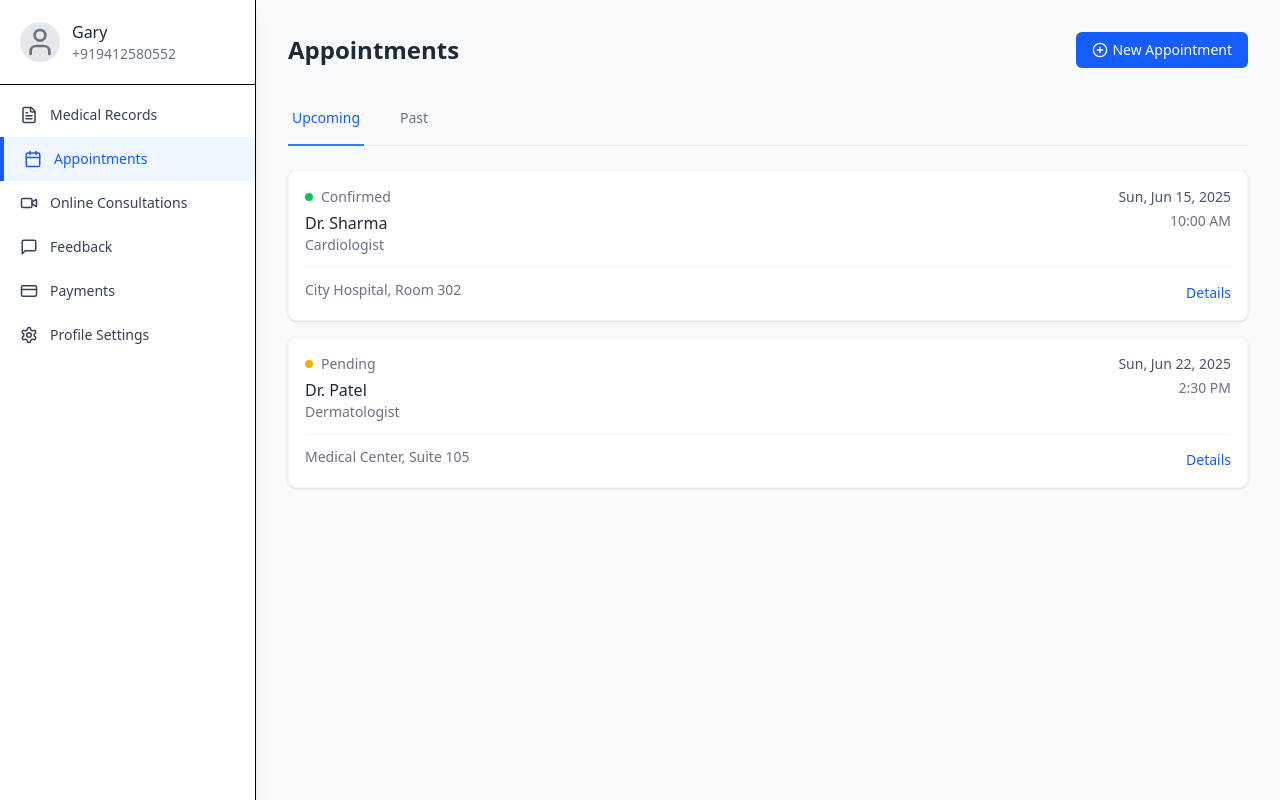
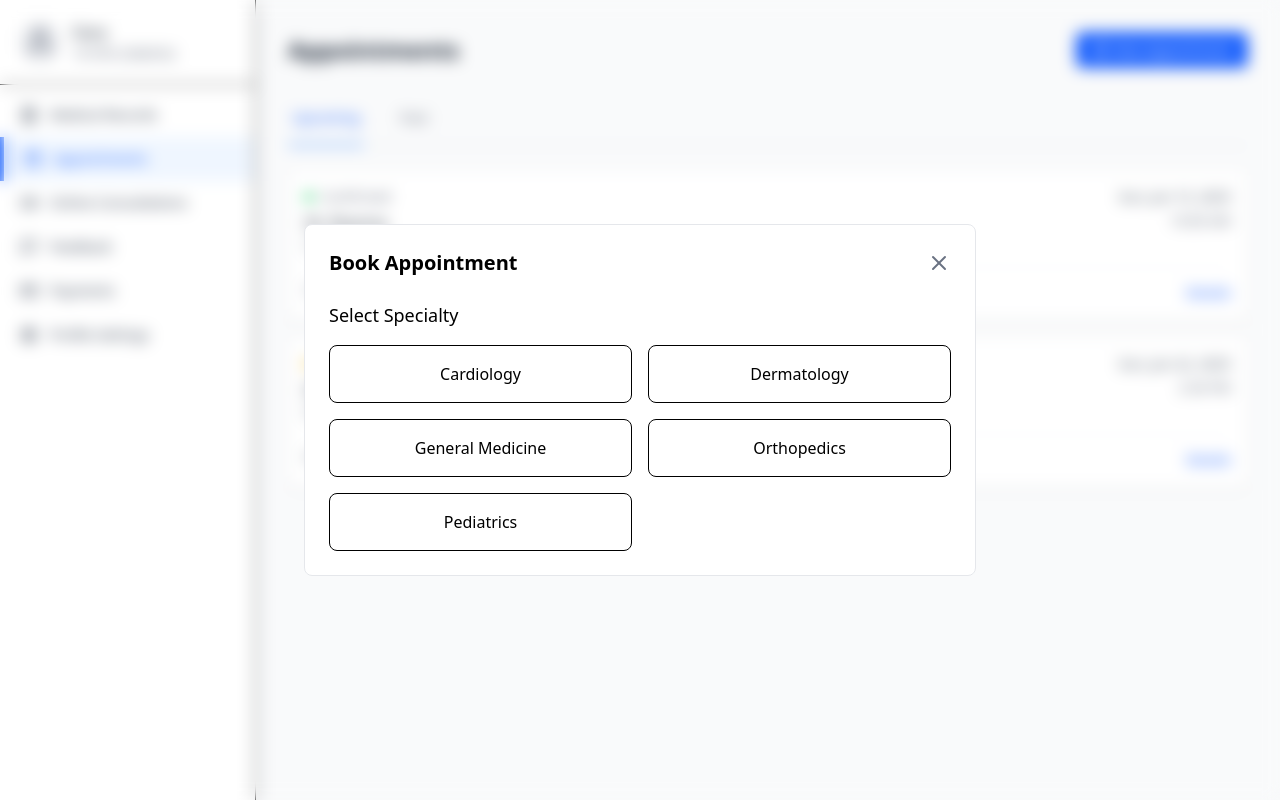
Before and after one commit to Garv0504/TeleHealth, a React (Vite) app in the folder Frontend/: page /patient-dashboard/appointments in a window 1280 px wide. Both pictures are taken after a click on the button "New Appointment". Built offline with nearby package versions, Linux system fonts and the light colour scheme.

Commit message:
Configuring Appointment Section

```diff
--- a/Frontend/src/Components/PatientDashboard/pages/Appointments.jsx
+++ b/Frontend/src/Components/PatientDashboard/pages/Appointments.jsx
@@ -1,45 +1,284 @@
-import React, { useState } from 'react';
-import { Calendar, PlusCircle } from 'lucide-react';
-import { appointments } from '../../../data/patientData'; // Assuming you have a payments data file
+import React, { useState } from "react";
+import { Calendar, PlusCircle, X, Clock, CreditCard } from "lucide-react";
+import { appointments } from "../../../data/patientData";
+
+const specialties = [
+	{ id: 1, name: "Cardiology" },
+	{ id: 2, name: "Dermatology" },
+	{ id: 3, name: "General Medicine" },
+	{ id: 4, name: "Orthopedics" },
+	{ id: 5, name: "Pediatrics" },
+];
+
+const doctors = {
+	"Cardiology": [
+		{ id: 1, name: "Dr. Sharma", experience: "15 years", rating: 4.8, fee: 75 },
+		{ id: 2, name: "Dr. Patel", experience: "12 years", rating: 4.6, fee: 70 },
+	],
+	"Dermatology": [
+		{ id: 3, name: "Dr. Singh", experience: "10 years", rating: 4.7, fee: 65 },
+		{ id: 4, name: "Dr. Kumar", experience: "8 years", rating: 4.5, fee: 60 },
+	],
+	"General Medicine": [
+		{ id: 5, name: "Dr. Gupta", experience: "20 years", rating: 4.9, fee: 80 },
+		{ id: 6, name: "Dr. Verma", experience: "14 years", rating: 4.7, fee: 70 },
+	],
+};
+
+const generateTimeSlots = () => {
+	const slots = [];
+	const days = 7;
+	const today = new Date();
+
+	for (let i = 0; i < days; i++) {
+		const date = new Date(today);
+		date.setDate(today.getDate() + i);
+
+		const daySlots = [];
+		for (let hour = 9; hour < 17; hour++) {
+			daySlots.push({
+				time: `${hour}:00`,
+				available: Math.random() > 0.3,
+			});
+		}
+
+		slots.push({
+			date: date.toLocaleDateString("en-US", {
+				weekday: "short",
+				month: "short",
+				day: "numeric",
+			}),
+			slots: daySlots,
+		});
+	}
+	return slots;
+};
 
 const Appointments = () => {
-  const [activeTab, setActiveTab] = useState('upcoming');
+	const [activeTab, setActiveTab] = useState("upcoming");
+	const [showBooking, setShowBooking] = useState(false);
+	const [bookingStep, setBookingStep] = useState(1);
+	const [selectedSpecialty, setSelectedSpecialty] = useState("");
+	const [selectedDoctor, setSelectedDoctor] = useState(null);
+	const [selectedSlot, setSelectedSlot] = useState(null);
+	const [timeSlots, setTimeSlots] = useState([]);
 
 	const currentDate = new Date();
 
-  const upcomingAppointments = appointments.filter(
-    app => new Date(app.date) >= currentDate
-  ).sort((a, b) => new Date(a.date) - new Date(b.date));
+	const upcomingAppointments = appointments
+		.filter((app) => new Date(app.date) >= currentDate)
+		.sort((a, b) => new Date(a.date) - new Date(b.date));
 
-  const pastAppointments = appointments.filter(
-    app => new Date(app.date) < currentDate
-  ).sort((a, b) => new Date(b.date) - new Date(a.date));
+	const pastAppointments = appointments
+		.filter((app) => new Date(app.date) < currentDate)
+		.sort((a, b) => new Date(b.date) - new Date(a.date));
+
+	const handleSpecialtySelect = (specialty) => {
+		setSelectedSpecialty(specialty);
+		setBookingStep(2);
+	};
+
+	const handleDoctorSelect = (doctor) => {
+		setSelectedDoctor(doctor);
+		setTimeSlots(generateTimeSlots());
+		setBookingStep(3);
+	};
+
+	const handleSlotSelect = (date, time) => {
+		setSelectedSlot({ date, time });
+		setBookingStep(4);
+	};
+
+	const handlePayment = () => {
+		alert("Payment successful! Appointment booked.");
+		setShowBooking(false);
+		setBookingStep(1);
+		setSelectedSpecialty("");
+		setSelectedDoctor(null);
+		setSelectedSlot(null);
+	};
+
+	const BookingModal = () => (
+		<div className="fixed inset-0 backdrop-blur-sm flex items-center justify-center z-50">
+			<div className="bg-white border border-[#E5E7EB] rounded-lg p-6 max-w-2xl w-full mx-4 max-h-[90vh] overflow-y-auto">
+				<div className="flex justify-between items-center mb-6">
+					<h2 className="text-xl font-semibold">Book Appointment</h2>
+					<button
+						onClick={() => setShowBooking(false)}
+						className="text-gray-500 hover:text-gray-700"
+					>
+						<X size={24} />
+					</button>
+				</div>
+
+				{bookingStep === 1 && (
+					<div>
+						<h3 className="text-lg font-medium mb-4">Select Specialty</h3>
+						<div className="grid grid-cols-1 sm:grid-cols-2 gap-4">
+							{specialties.map((specialty) => (
+								<button
+									key={specialty.id}
+									onClick={() => handleSpecialtySelect(specialty.name)}
+									className="p-4 border rounded-lg hover:border-blue-500 hover:bg-blue-50 transition-colors"
+								>
+									{specialty.name}
+								</button>
+							))}
+						</div>
+					</div>
+				)}
+
+				{bookingStep === 2 && doctors[selectedSpecialty] && (
+					<div>
+						<h3 className="text-lg font-medium mb-4">Select Doctor</h3>
+						<div className="space-y-4">
+							{doctors[selectedSpecialty].map((doctor) => (
+								<button
+									key={doctor.id}
+									onClick={() => handleDoctorSelect(doctor)}
+									className="w-full p-4 border rounded-lg hover:border-blue-500 hover:bg-blue-50 transition-colors text-left"
+								>
+									<div className="flex justify-between items-start">
+										<div>
+											<h4 className="font-medium">{doctor.name}</h4>
+											<p className="text-sm text-gray-500">
+												Experience: {doctor.experience}
+											</p>
+										</div>
+										<div className="text-right">
+											<div className="text-sm font-medium">${doctor.fee}</div>
+											<div className="text-sm text-gray-500">
+												Rating: {doctor.rating}/5
+											</div>
+										</div>
+									</div>
+								</button>
+							))}
+						</div>
+					</div>
+				)}
+
+				{bookingStep === 3 && (
+					<div>
+						<h3 className="text-lg font-medium mb-4">Select Time Slot</h3>
+						<div className="space-y-4">
+							{timeSlots.map((day, index) => (
+								<div key={index} className="border rounded-lg p-4">
+									<h4 className="font-medium mb-2">{day.date}</h4>
+									<div className="grid grid-cols-3 sm:grid-cols-4 gap-2">
+										{day.slots.map((slot, slotIndex) => (
+											<button
+												key={slotIndex}
+												disabled={!slot.available}
+												onClick={() => handleSlotSelect(day.date, slot.time)}
+												className={`p-2 rounded text-sm ${
+													slot.available
+														? "bg-blue-50 hover:bg-blue-100 text-blue-700"
+														: "bg-gray-100 text-gray-400 cursor-not-allowed"
+												}`}
+											>
+												<Clock size={14} className="inline mr-1" />
+												{slot.time}
+											</button>
+										))}
+									</div>
+								</div>
+							))}
+						</div>
+					</div>
+				)}
+
+				{bookingStep === 4 && (
+					<div>
+						<h3 className="text-lg font-medium mb-4">Confirm & Pay</h3>
+						<div className="bg-gray-50 p-4 rounded-lg mb-4">
+							<div className="space-y-2">
+								<p>
+									<span className="font-medium">Doctor:</span>{" "}
+									{selectedDoctor.name}
+								</p>
+								<p>
+									<span className="font-medium">Specialty:</span>{" "}
+									{selectedSpecialty}
+								</p>
+								<p>
+									<span className="font-medium">Date:</span> {selectedSlot.date}
+								</p>
+								<p>
+									<span className="font-medium">Time:</span> {selectedSlot.time}
+								</p>
+								<p>
+									<span className="font-medium">Fee:</span> $
+									{selectedDoctor.fee}
+								</p>
+							</div>
+						</div>
+						<button
+							onClick={handlePayment}
+							className="w-full bg-blue-600 text-white py-3 rounded-lg hover:bg-blue-700 transition-colors flex items-center justify-center"
+						>
+							<CreditCard size={18} className="mr-2" />
+							Pay ${selectedDoctor.fee}
+						</button>
+					</div>
+				)}
+			</div>
+		</div>
+	);
 
 	const formatDate = (dateString) => {
-    const options = { weekday: 'short', month: 'short', day: 'numeric', year: 'numeric' };
-    return new Date(dateString).toLocaleDateString('en-US', options);
+		const options = {
+			weekday: "short",
+			month: "short",
+			day: "numeric",
+			year: "numeric",
+		};
+		return new Date(dateString).toLocaleDateString("en-US", options);
 	};
 
 	const renderAppointments = (appointmentsList) => {
+		if (appointmentsList.length === 0) {
+			return (
+				<EmptyState
+					title={`No ${activeTab} Appointments`}
+					icon={Calendar}
+					message={`You don't have any ${activeTab} appointments`}
+				/>
+			);
+		}
 
 		return (
 			<div className="space-y-4">
 				{appointmentsList.map((appointment) => (
-          <div key={appointment.id} className="p-4 bg-white rounded-lg shadow-sm border border-gray-100 hover:shadow-md transition-shadow">
+					<div
+						key={appointment.id}
+						className="p-4 bg-white rounded-lg shadow-sm border border-gray-100 hover:shadow-md transition-shadow"
+					>
 						<div className="flex items-start justify-between">
 							<div>
 								<div className="flex items-center">
-                  <div className={`w-2 h-2 rounded-full mr-2 ${
-                    appointment.status === 'confirmed' ? 'bg-green-500' :
-                    appointment.status === 'pending' ? 'bg-yellow-500' : 'bg-gray-400'
-                  }`}></div>
-                  <span className="text-sm font-medium text-gray-500 capitalize">{appointment.status}</span>
+									<div
+										className={`w-2 h-2 rounded-full mr-2 ${
+											appointment.status === "confirmed"
+												? "bg-green-500"
+												: appointment.status === "pending"
+												? "bg-yellow-500"
+												: "bg-gray-400"
+										}`}
+									></div>
+									<span className="text-sm font-medium text-gray-500 capitalize">
+										{appointment.status}
+									</span>
 								</div>
-                <h3 className="font-medium text-gray-800 mt-1">{appointment.doctor}</h3>
+								<h3 className="font-medium text-gray-800 mt-1">
+									{appointment.doctor}
+								</h3>
 								<p className="text-sm text-gray-500">{appointment.specialty}</p>
 							</div>
 							<div className="text-right">
-                <p className="text-sm font-medium text-gray-600">{formatDate(appointment.date)}</p>
+								<p className="text-sm font-medium text-gray-600">
+									{formatDate(appointment.date)}
+								</p>
 								<p className="text-sm text-gray-500 mt-1">{appointment.time}</p>
 							</div>
 						</div>
@@ -48,7 +287,9 @@ const Appointments = () => {
 								<span>{appointment.location}</span>
 							</div>
 							<div>
-                <button className="text-sm text-blue-600 hover:text-blue-800">Details</button>
+								<button className="text-sm text-blue-600 hover:text-blue-800">
+									Details
+								</button>
 							</div>
 						</div>
 					</div>
@@ -61,7 +302,10 @@ const Appointments = () => {
 		<div>
 			<div className="flex justify-between items-center mb-6">
 				<h1 className="text-2xl font-semibold text-gray-800">Appointments</h1>
-        <button className="flex items-center text-sm font-medium text-white bg-blue-600 px-4 py-2 rounded-md hover:bg-blue-700 transition-colors">
+				<button
+					onClick={() => setShowBooking(true)}
+					className="flex items-center text-sm font-medium text-white bg-blue-600 px-4 py-2 rounded-md hover:bg-blue-700 transition-colors"
+				>
 					<PlusCircle size={16} className="mr-1" />
 					New Appointment
 				</button>
@@ -71,21 +315,21 @@ const Appointments = () => {
 				<div className="border-b border-gray-200">
 					<nav className="-mb-px flex space-x-8">
 						<button
-              onClick={() => setActiveTab('upcoming')}
+							onClick={() => setActiveTab("upcoming")}
 							className={`py-4 px-1 border-b-2 font-medium text-sm ${
-                activeTab === 'upcoming'
-                  ? 'border-blue-500 text-blue-600'
-                  : 'border-transparent text-gray-500 hover:text-gray-700 hover:border-gray-300'
+								activeTab === "upcoming"
+									? "border-blue-500 text-blue-600"
+									: "border-transparent text-gray-500 hover:text-gray-700 hover:border-gray-300"
 							}`}
 						>
 							Upcoming
 						</button>
 						<button
-              onClick={() => setActiveTab('past')}
+							onClick={() => setActiveTab("past")}
 							className={`py-4 px-1 border-b-2 font-medium text-sm ${
-                activeTab === 'past'
-                  ? 'border-blue-500 text-blue-600'
-                  : 'border-transparent text-gray-500 hover:text-gray-700 hover:border-gray-300'
+								activeTab === "past"
+									? "border-blue-500 text-blue-600"
+									: "border-transparent text-gray-500 hover:text-gray-700 hover:border-gray-300"
 							}`}
 						>
 							Past
@@ -94,9 +338,12 @@ const Appointments = () => {
 				</div>
 			</div>
 
-      {activeTab === 'upcoming' ? renderAppointments(upcomingAppointments) : renderAppointments(pastAppointments)}
+			{activeTab === "upcoming"
+				? renderAppointments(upcomingAppointments)
+				: renderAppointments(pastAppointments)}
+			{showBooking && <BookingModal />}
 		</div>
 	);
 };
 
-export default Appointments
+export default Appointments;
```
Lines whose indentation alone changed are shown as unchanged.
